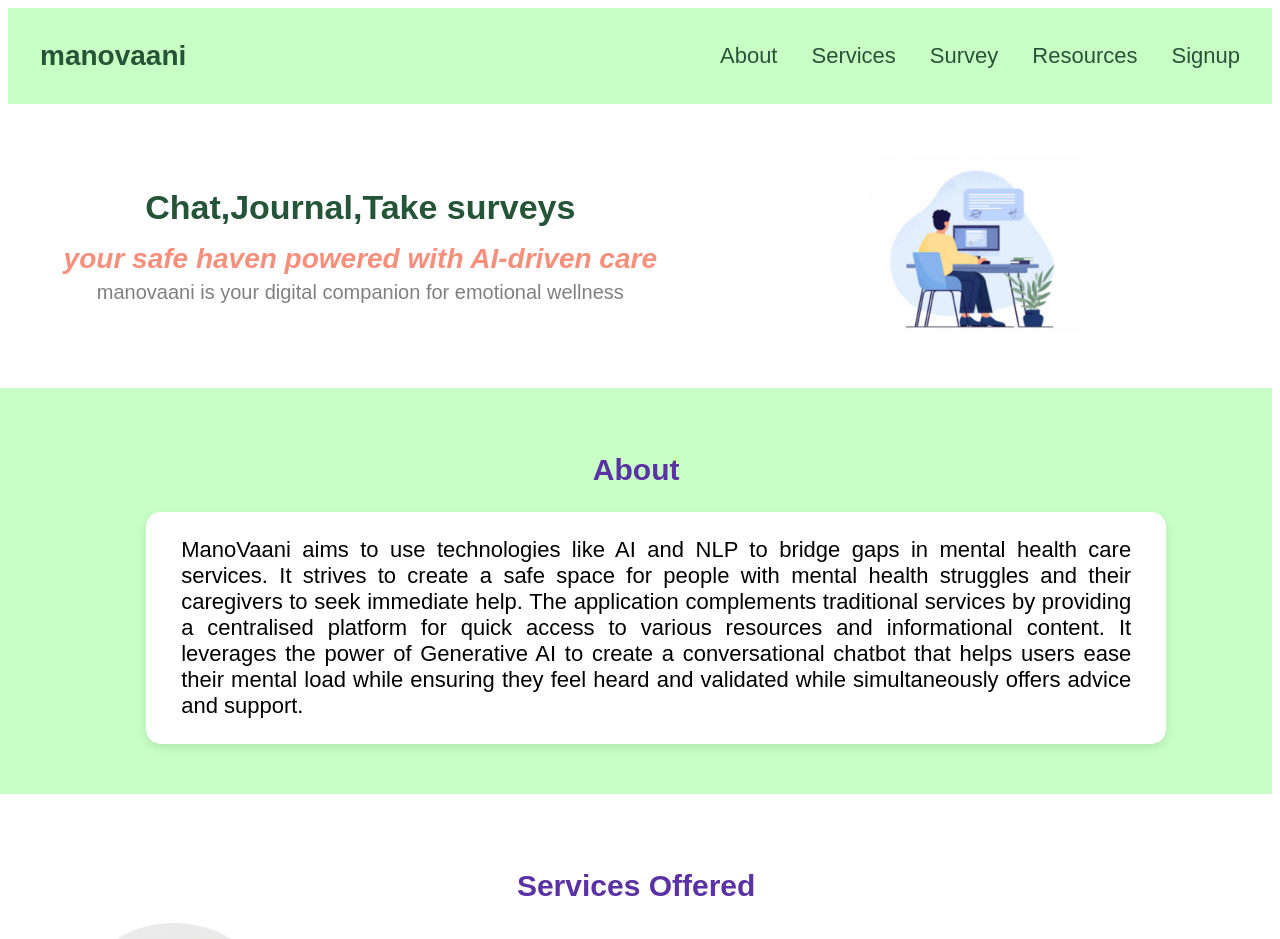
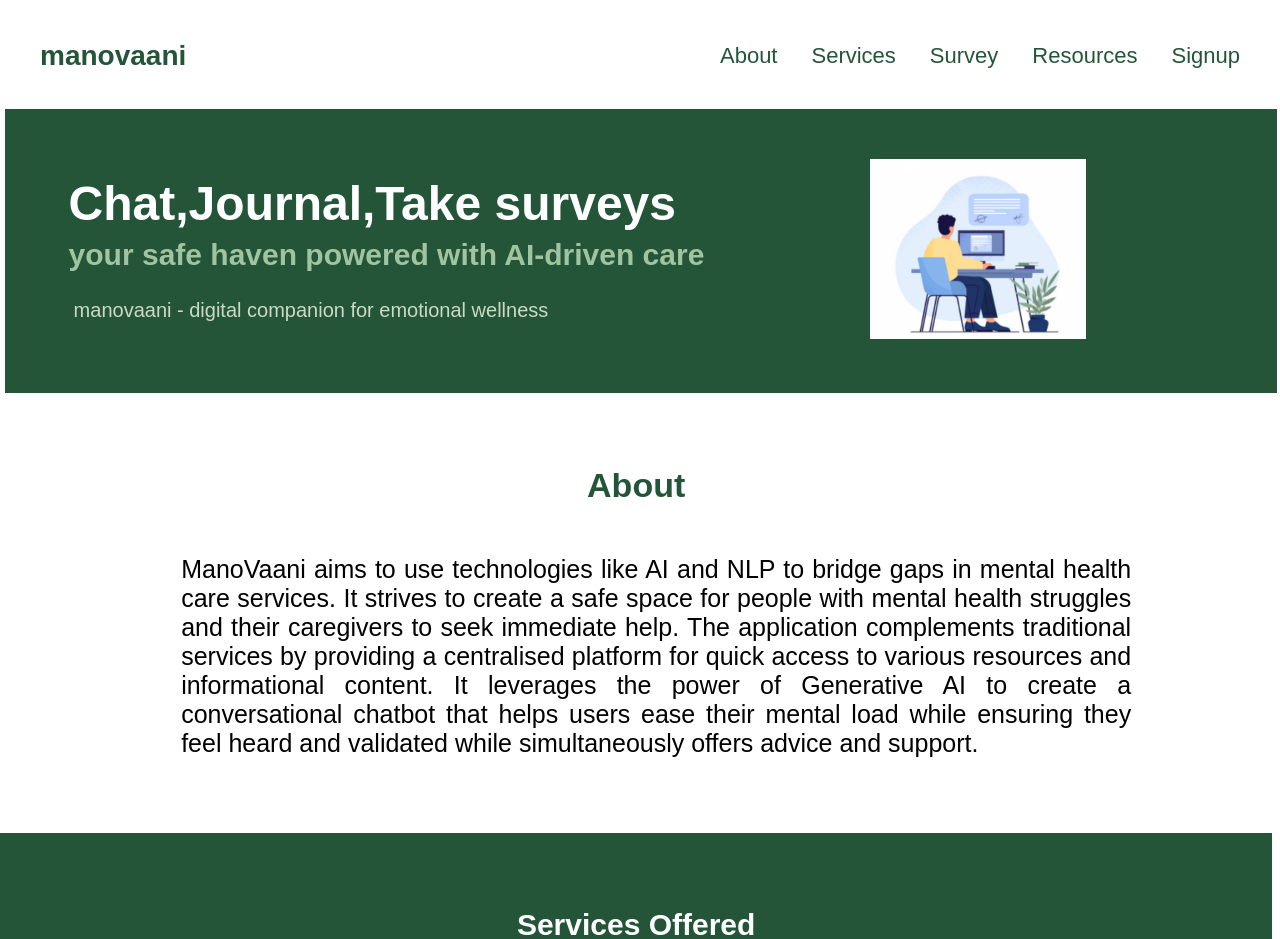
Before and after one commit to tarnibalgoher5/ManoVaani, a React (Vite) app in the folder manovaani/: page / in a window 1280 px wide. Shown: the top 939 px of the page. Built offline with nearby package versions, Linux system fonts and the light colour scheme; no server answers.

Commit message:
main menu css done

```diff
--- a/manovaani/src/App.css
+++ b/manovaani/src/App.css
@@ -14,6 +14,10 @@
   --accent-color : #f6907d; /*  coral pink */
   --text-color : #000000;
   --text-highlight-color: #245539; /*dark green */
+  --soft-darkgreen : #4b745c;
+  --soft-lightgreen:#a1c4a0;
+  --white-green:#cbdbc3;
+  /* --:#849c8c; */
 }
 
 .logo {
--- a/manovaani/src/components/MainMenu/MainMenu.css
+++ b/manovaani/src/components/MainMenu/MainMenu.css
@@ -1,7 +1,7 @@
 .mainmenu-container {
   font-family: "Poppins", sans-serif;
   padding: 0px;
-  background-color: #fdfdfd;
+  /* background-color: #245539; */
   width: 99.4vw;
   margin-left: calc(-1 * (100vw - 100%) / 2);
 }
@@ -21,7 +21,7 @@
 }
 
 .section-problems {
-  background-color: #c8ffc5;
+  background-color: white;
   padding-top: 40px;
   padding-bottom: 50px;
 }
@@ -40,14 +40,14 @@
   background-color: white;
   border-radius: 15px;
   padding: 10px;
-  box-shadow: 0 4px 10px rgba(0, 0, 0, 0.1);
+  /* box-shadow: 0 7px 10px rgba(0, 0, 0, 0.1); */
 }
 
 .about-div > p {
   text-align: justify;
   color: black;
   padding: 15px 25px;
-  font-size: 22px;
+  font-size: 25px;
   margin: 0;
 }
 
@@ -56,24 +56,30 @@
   display: flex;
   justify-content: space-between;
   align-items: center;
-  background-color: white;
+  background-color:  #245539;
+  color:white;
+  margin:5px 5px 5px 5px;
 }
 
+
 .site-title {
-  font-size: 34px;
+  font-size: 48px;
   font-weight: bold;
-  margin: 0 0 10px 0;
-  color:#245539;
+  margin: 0 0 0px 0;
+  color:white ;
+  padding-left: 0;
+  text-align: left;
 }
 
 .site-description {
-  font-size: 28px;
+  font-size: 30px;
   font-weight: bolder;
-  color: #f6907d;
+  color: #a1c4a0;
   line-height: 1.6;
-  text-align: justify;
+  text-align: left;
   padding: 0;
-  margin:0;
+  margin:0 0 5px 0;
+
 }
 
 .intro-image{
@@ -83,9 +89,10 @@
 
 .site-desc2{
   font-size: 20px;
-  color: grey;
-  padding: 0;
-  margin : 0;
+  color: #cbdbc3;
+  padding: 5px 5px ;
+  margin : 15px 0 0 0 ;
+  text-align: left;
 }
 
 
@@ -97,15 +104,16 @@
 /* Section 2 */
 
 .section-problems h2 {
-  font-size: 30px;
+  font-size: 34px;
   margin-bottom: 25px;
   text-align: center;
+  color:#245539;
 }
 
 .service-info h3 {
   font-size: 24px;
   margin-bottom: 5px;
-  color : #245539;
+  color : white;
   text-decoration: none;
   transition: all 0.3s ease;
 }
@@ -116,12 +124,14 @@
 
 .serviceText > a{
   text-decoration: none;
+  color:white;
 }
 
 /* Section 3 */
 .section-services {
   margin-bottom: 50px;
-  background-color: white;
+  background-color:#245539;
+  color : white ;
 }
 
 
@@ -129,6 +139,7 @@
   font-size: 30px;
   margin-bottom: 20px;
   text-align: center;
+  color : white ;
 }
 
 .service-item {
@@ -160,7 +171,7 @@
 
 .service-desc {
   font-size: 20px;
-  color: #777;
+  color:#a1c4a0;
   padding-top:0;
   font-weight: 500;
   line-height: 1.5;
@@ -182,8 +193,9 @@
   width: 100%;
   margin-left: 0;
   margin-right: 0;
-  background-color: #c8ffc5;;
+  background-color: white;
   margin-top: 10px;
+  color:#245539;
 }
 
 .feedbackDiv{
@@ -255,6 +267,6 @@
 
   .about-div > p {
     padding: 10px 15px;
-    font-size: 18px;
+    font-size: 20px;
   }
 }
--- a/manovaani/src/components/MainMenu/MainMenu.jsx
+++ b/manovaani/src/components/MainMenu/MainMenu.jsx
@@ -15,8 +15,8 @@ function MainMenu() {
       <div className="section-intro">
         <div className="intro-text">
           <p className='site-title'>Chat,Journal,Take surveys</p>
-          <p className="site-description"><i>your safe haven powered with AI-driven care</i> </p>
-          <p className='site-desc2'> manovaani is your digital companion for emotional wellness</p>
+          <p className="site-description">your safe haven powered with AI-driven care</p>
+          <p className='site-desc2'> manovaani - digital companion for emotional wellness</p>
         </div>
         <div className="intro-image">
           <img src={HomeImg} alt="Mental Health" />
--- a/manovaani/src/components/Navbar/Navbar.css
+++ b/manovaani/src/components/Navbar/Navbar.css
@@ -1,7 +1,12 @@
 #navbar{
-    background-color:#c8ffc5;
+    background-color:white;
     padding: 25px 25px;
     font-family: "Poppins", sans-serif;
+    margin: 0%;
+    box-sizing: border-box;
+    width: 100%;
+    left: 0;
+    right: 0;
 }
 
 .Navbar-content-div {
@@ -20,7 +25,7 @@
     font-size: 22px;
     transition: all 0.3s ease;
     text-decoration: none;
-    color: #245539;
+    color:#245539;
     margin-left: 20px;
 }
 
@@ -40,7 +45,7 @@
     transition: all 0.3s ease;
     font-size: 28px;
     padding:7px 7px;
-    color: #245539;
+    color:#245539;
     font-weight: bold;
 }
 
```
